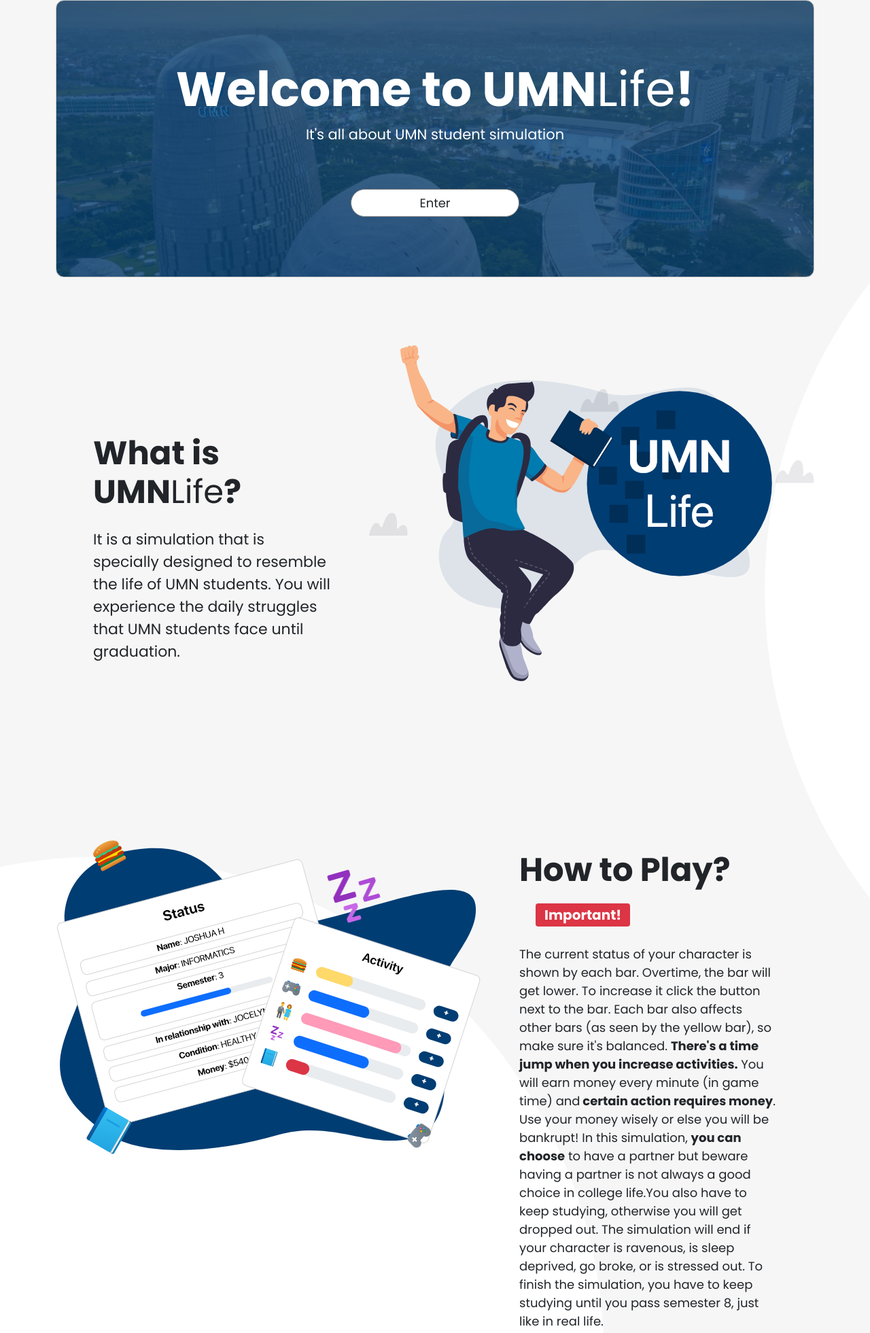
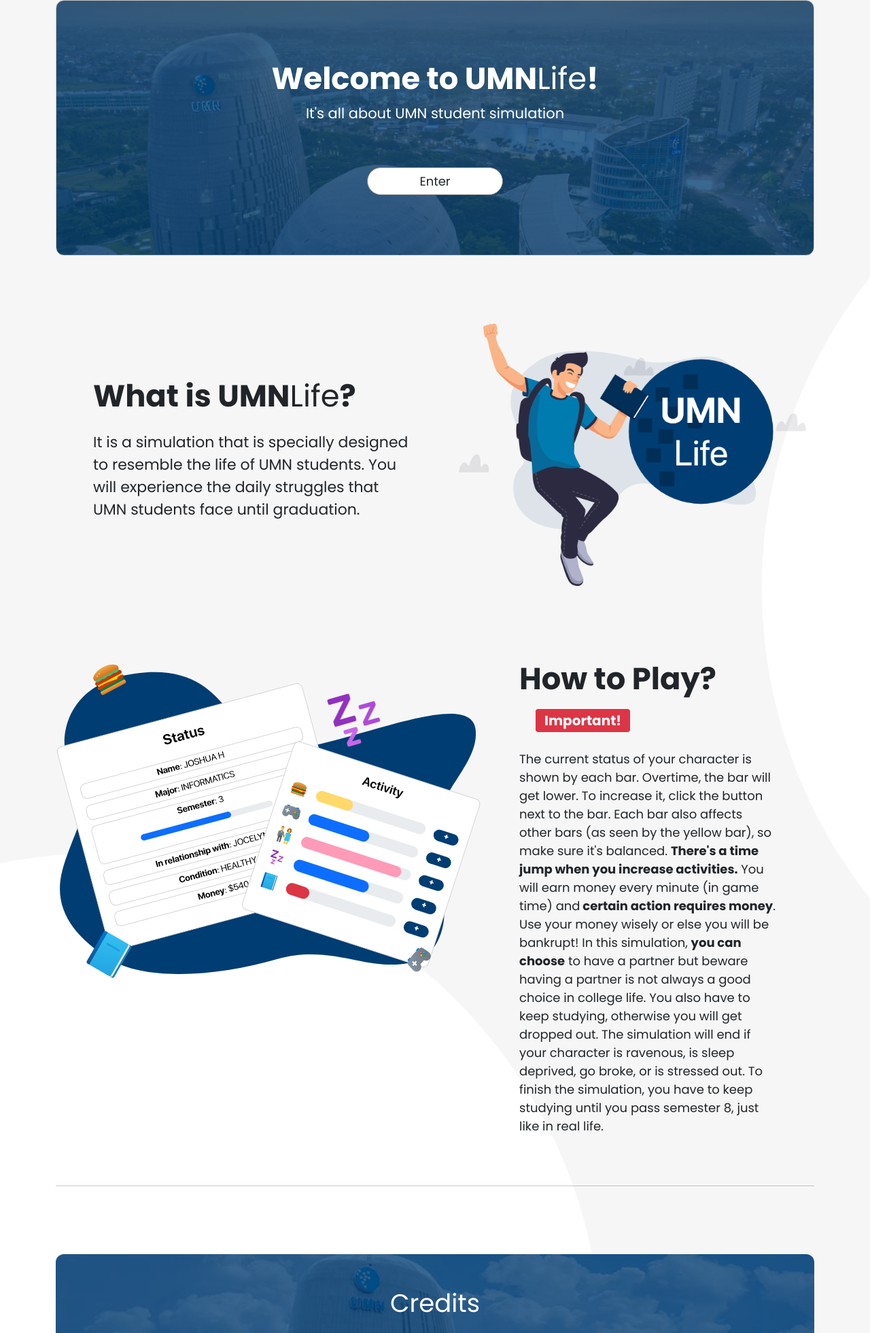
Before and after one commit to xmanpe/UMNLife-Project, a plain HTML site: page mainMenu.html in a window 1280 px wide. Shown: the part 126-2087 px from the top of the page at 68% size. Drawn offline with nearby package versions, Linux system fonts and the light colour scheme.

Commit message:
Now it's a bit responsive
Everything works fine now, except the mainMenu.html

```diff
--- a/mainMenu.html
+++ b/mainMenu.html
@@ -15,6 +15,8 @@
         }
         body{
             background-image: url("images/backgroundWebsite.png");
+            background-repeat: no-repeat;
+            background-size: cover;
             padding-top: 46px;
             font-family: 'Poppins', sans-serif;
         }
@@ -45,27 +47,27 @@
         #title h1{
             color: white;
             font-weight: bold;
-            font-size: 71px;
+            font-size: clamp(40px, 3.5vw, 71px);
         }
         #title h1 span{
             font-weight: 500;
         }
         #subtitle p{
             color: white;
-            font-size: 21px;
+            font-size: clamp(18px, 3.5vw, 21px);
         }
         #buttonHeader{
             background-color: white;
             font-size: 18px;
             border: 1px solid gray;
-            width: 248px;
+            width: 200px;
         }
         #firstSection{
             margin-top: 100px;
         }
         #firstSelectionTitle h1{
             font-weight: bold;
-            font-size: 48px;
+            font-size: clamp(28px, 3.5vw, 48px);
         }
         #firstSelectionTitle h1 span{
             font-weight: 500;
@@ -74,20 +76,20 @@
             font-size: 22px;
         }
         #left{
-            padding: 130px 55px;
+            padding: 10px 55px;
         }
         #secondSection{
             margin-top: 100px;
         }
         #secondSelectionTitle h1{
             font-weight: bold;
-            font-size: 48px;
+            font-size: clamp(28px, 3.5vw, 48px);
         }
         #subSecond p{
             font-size: 18px;
         }
         #theRight{
-            padding: 30px 55px;
+            padding: 10px 55px;
         }
         #credits{
             margin-top: 100px;
@@ -128,7 +130,6 @@
         .badge{
             font-size: 20px;
         }
-
     </style>
 </head>
 <body>
@@ -152,32 +153,32 @@
             <div id="subtitle">
                 <p>It's all about UMN student simulation</p>
             </div>
-            <button onclick="buttonClick()" id="buttonHeader" type="button" class="btn rounded-pill mt-5">Enter</button>
+            <button onclick="buttonClick()" id="buttonHeader" type="button" class="btn rounded-pill mt-5">Enter</butto>
         </div>
-        <div id="firstSection" class="d-flex">
-            <div id="left">
+        <div id="firstSection" class="d-lg-flex">
+            <div id="left" class="container-fluid my-auto">
                 <div id="firstSelectionTitle">
-                     <h1>What is UMN<span>Life</span>?</h1>
+                    <h1 class="mx-auto">What is UMN<span>Life</span>?</h1>
                 </div>
                 <div id="subFirst" class="mt-4">
                     <p>It is a simulation that is specially designed to resemble the life of UMN students. You will experience the daily struggles that UMN students face until graduation.</p>
                 </div>
             </div>
-            <div id="right">
-                <img class="h-md-25" src="images/sectionOne.png" alt="sectionOne">
+            <div id="right" class="container-fluid">
+                <img class="img-fluid" src="images/sectionOne.png" alt="sectionOne">
             </div>
         </div>
-        <div id="secondSection" class="d-flex">
-            <div id="theLeft">
-                <img src="images/sectionTwo.png" alt="sectionTwo">
+        <div id="secondSection" class="d-xl-flex">
+            <div id="theLeft" class="mx-auto">
+                <img id="img2" class="mx-auto my-auto" src="images/sectionTwo.png" alt="sectionTwo">
             </div>
             <div id="theRight">
                 <div id="secondSelectionTitle">
-                    <h1>How to Play?<span class="badge bg-danger ms-4 text-center">Important!</span></h1>
+                    <h1 class="mx-auto">How to Play?<span class="badge bg-danger ms-4 text-center">Important!</span></h1>
                 </div>
                 <div id="subSecond" class="mt-4">
                     <p>
-                        The current status of your character is shown by each bar. Overtime, the bar will get lower. To increase it click the button next to the bar. Each bar also affects other bars (as seen by the yellow bar), so make sure it's balanced. <span style="font-weight: bold;">There's a time jump when you increase activities.</span> You will earn money every minute (in game time) and<b> certain action requires money</b>. Use your money wisely or else you will be bankrupt! In this simulation, <b>you can choose</b> to have a partner but beware having a partner is not always a good choice in college life.You also have to keep studying, otherwise you will get dropped out. The simulation will end if your character is ravenous, is sleep deprived, go broke, or is stressed out. To finish the simulation, you have to keep studying until you pass semester 8, just like in real life.
+                        The current status of your character is shown by each bar. Overtime, the bar will get lower. To increase it, click the button next to the bar. Each bar also affects other bars (as seen by the yellow bar), so make sure it's balanced. <span style="font-weight: bold;">There's a time jump when you increase activities.</span> You will earn money every minute (in game time) and<b> certain action requires money</b>. Use your money wisely or else you will be bankrupt! In this simulation, <b>you can choose</b> to have a partner but beware having a partner is not always a good choice in college life. You also have to keep studying, otherwise you will get dropped out. The simulation will end if your character is ravenous, is sleep deprived, go broke, or is stressed out. To finish the simulation, you have to keep studying until you pass semester 8, just like in real life.
                     </p>
                 </div>
             </div>
@@ -187,7 +188,7 @@
             <div id="judul">
                 <h1>Credits</h1>
             </div>
-            <div id="peopleList" class="d-flex justify-content-center">
+            <div id="peopleList" class="d-xl-flex justify-content-center">
                 <div class="square">
                     <div id="peopleImg">
                         <img src="images/aldrik.png" alt="">
```
Also changed, not shown: play.html (+1 -1 lines), theGame.html (+27 -35 lines).
